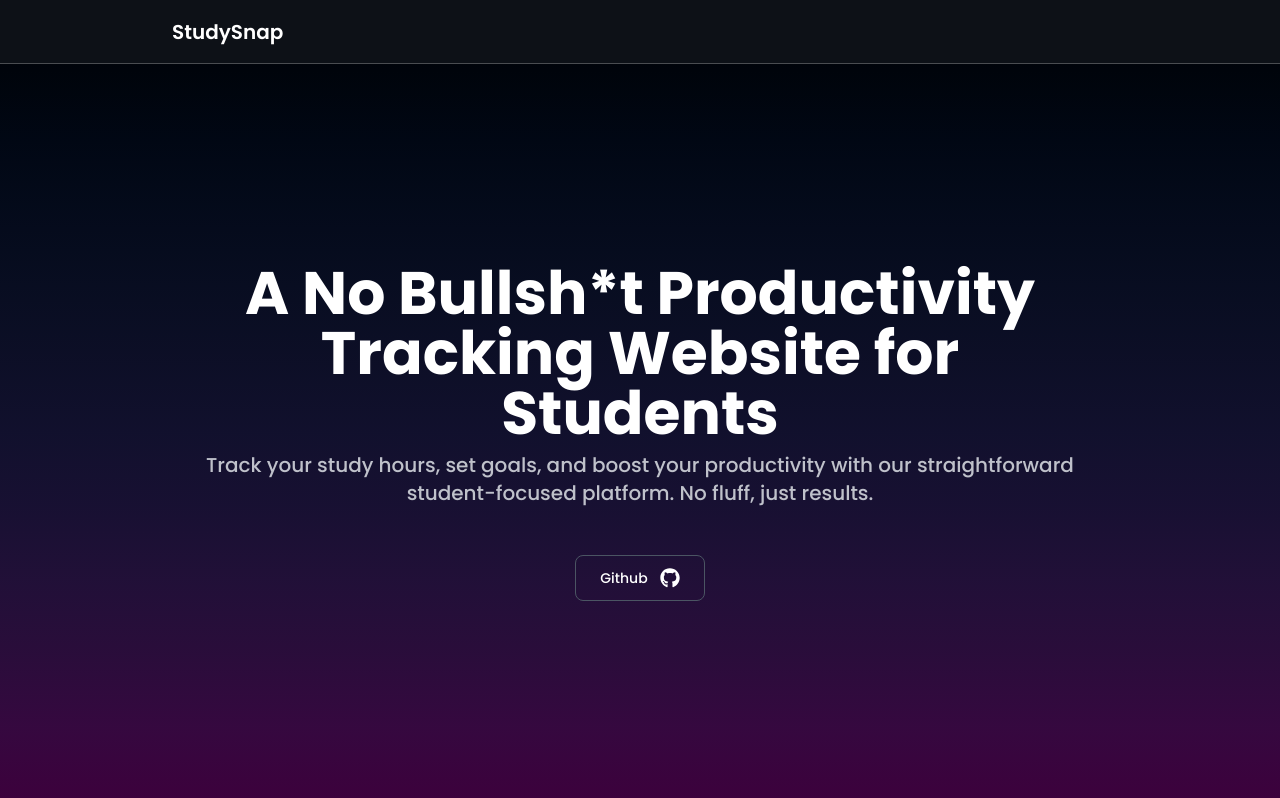
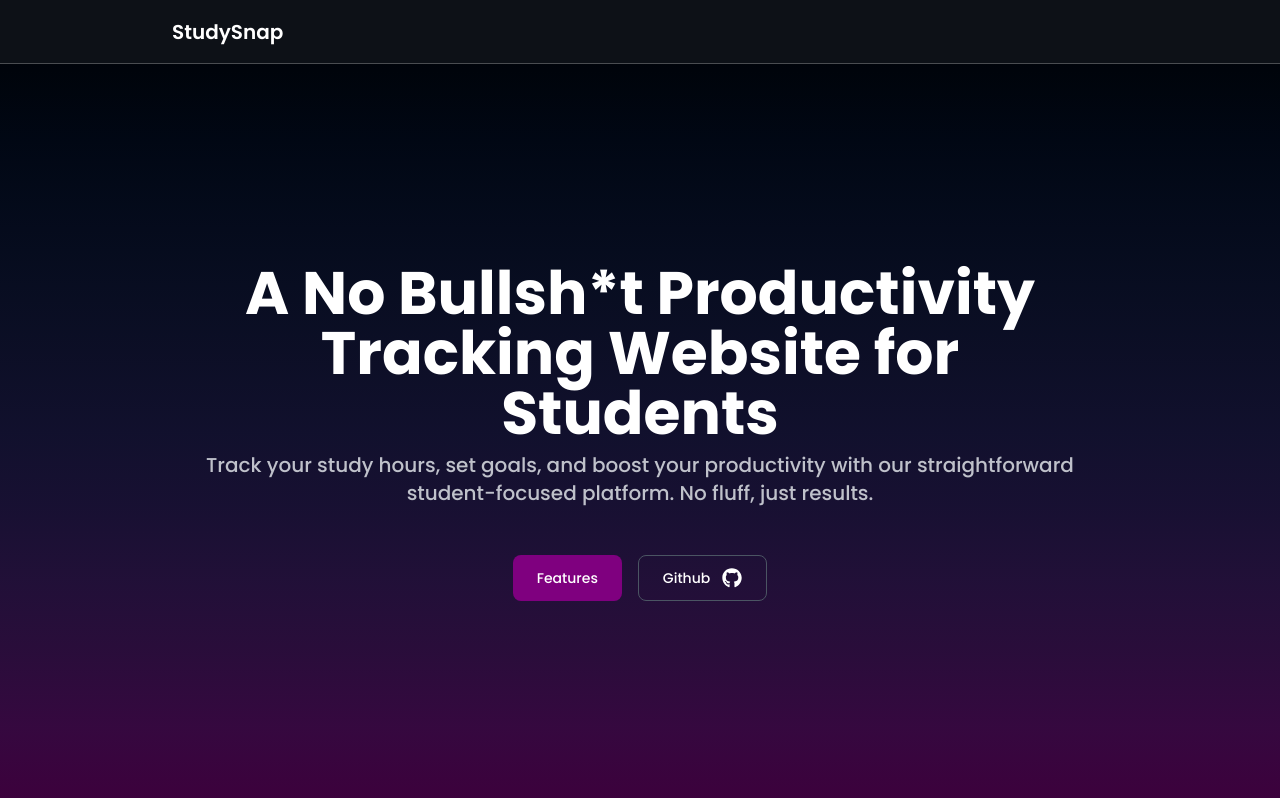
Before and after one commit to actuallyakshat/Study-Snap, a React (Vite) app in the folder Frontend/: page / in a window 1280 px wide. Shown: the top 798 px of the page. Built offline with nearby package versions, Linux system fonts and the light colour scheme; no server answers.

Commit message:
Added features scroll behaviour

```diff
--- a/Frontend/src/Components/Home/Features.jsx
+++ b/Frontend/src/Components/Home/Features.jsx
@@ -1,7 +1,7 @@
 import { useEffect, useRef } from "react";
 import { motion, useInView, useAnimation } from "framer-motion";
 
-export const Features = () => {
+export const Features = ({ scrollRef }) => {
   const ref = useRef(null);
   const isInView = useInView(ref);
   const mainControls = useAnimation();
@@ -25,7 +25,10 @@ export const Features = () => {
   const descStyle = "text-gray-300 lg:px-6 text-center";
 
   return (
-    <div className="min-h-screen h-full w-full py-8 features text-center">
+    <div
+      ref={scrollRef}
+      className="min-h-screen h-full w-full py-8 features text-center"
+    >
       <div ref={ref} className="max-w-[80rem] px-6 w-full h-full mx-auto">
         <motion.h1
           variants={animationVariants}
--- a/Frontend/src/Components/Home/Hero.jsx
+++ b/Frontend/src/Components/Home/Hero.jsx
@@ -2,7 +2,7 @@ import { FaGithub } from "react-icons/fa6";
 import { GoogleLogin } from "@react-oauth/google";
 import { useEffect, useRef } from "react";
 import { motion, useInView, useAnimation } from "framer-motion";
-export const Hero = () => {
+export const Hero = ({ scrollToFeatures }) => {
   const ref = useRef(null);
   const isInView = useInView(ref, { once: true });
   const mainControls = useAnimation();
@@ -53,11 +53,12 @@ export const Hero = () => {
             transition={{ ...animationTransition, delay: 0.5 }}
             className="flex px-4 space-x-4 mt-10"
           >
-            {/* <button
+            <button
+              onClick={scrollToFeatures}
               className="px-6 bg-primaryPurple hover:bg-primaryPurple/80 transition-colors font-medium rounded-lg text-sm py-3"
             >
-              Get Started
-            </button> */}
+              Features
+            </button>
 
             <a
               href="https://github.com/actuallyakshat/Study-Snap"
--- a/Frontend/src/Components/Home/HomeLayout.jsx
+++ b/Frontend/src/Components/Home/HomeLayout.jsx
@@ -1,3 +1,4 @@
+import { useRef } from "react";
 import { Features } from "./Features";
 import { Footer } from "./Footer";
 import { GetStarted } from "./GetStarted";
@@ -5,10 +6,15 @@ import { Hero } from "./Hero";
 import { Testimonials } from "./Testimonials";
 
 export const HomeLayout = () => {
+  const featuresRef = useRef(null);
+  const scrollToFeatures = () => {
+    featuresRef.current.scrollIntoView({ behavior: "smooth" });
+  };
+
   return (
     <div className="w-full h-full flex flex-col items-center justify-center">
-      <Hero />
-      <Features />
+      <Hero scrollToFeatures={scrollToFeatures} />
+      <Features scrollRef={featuresRef} />
       <Testimonials />
       <GetStarted />
       <Footer />
```
